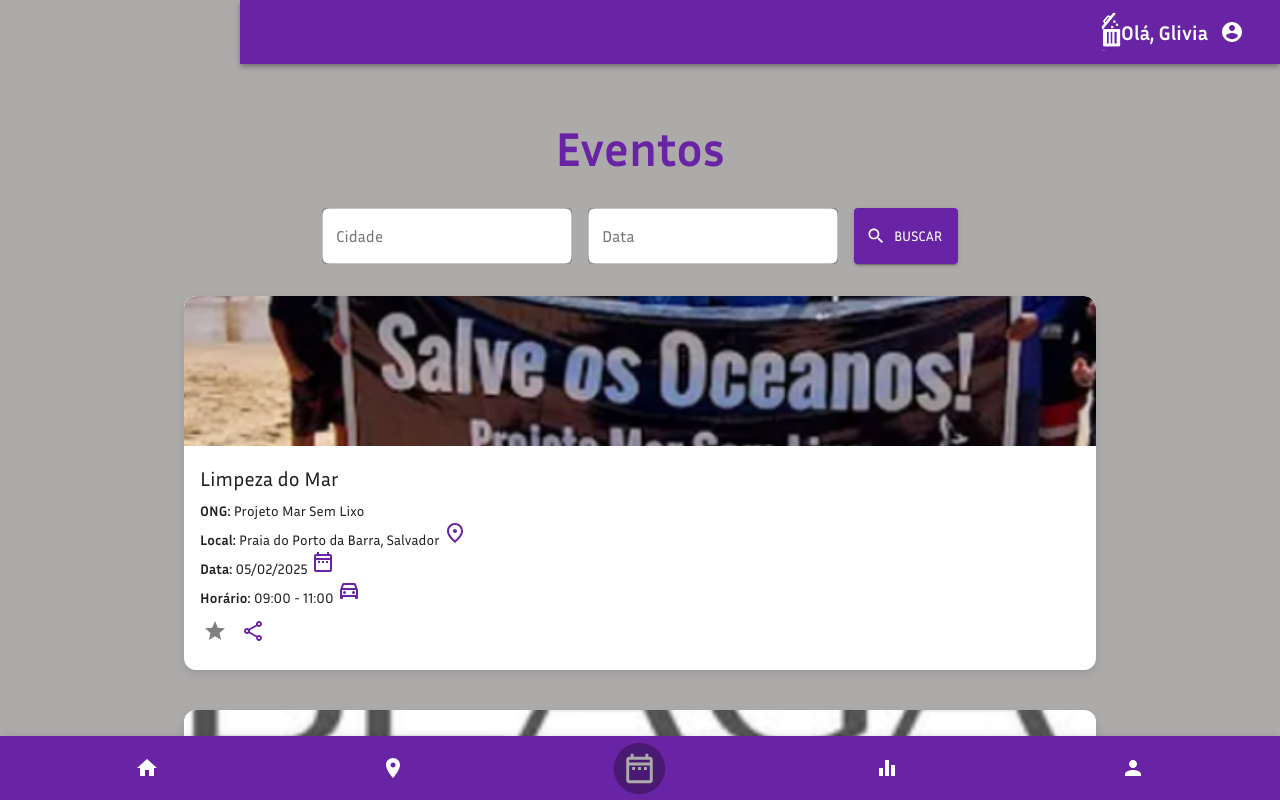
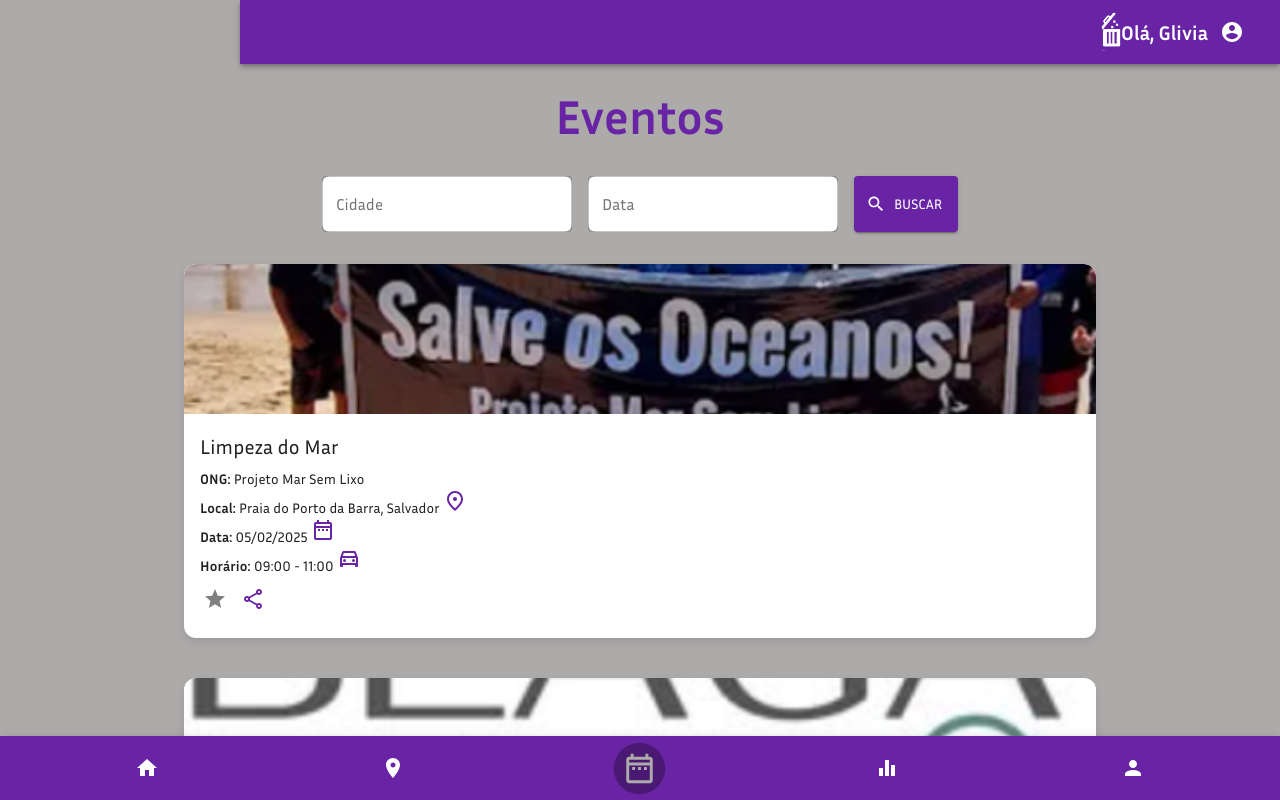
Before and after one commit to pedrorochacr/TP1-IHC, a React (Create React App) app in the folder frontend/: page /eventos in a window 1280 px wide. Built offline with nearby package versions, Linux system fonts and the light colour scheme; no server answers.

Commit message:
fix top margins

```diff
--- a/frontend/src/pages/eventos/index.js
+++ b/frontend/src/pages/eventos/index.js
@@ -31,8 +31,8 @@ const useStyles = makeStyles((theme) => ({
   root: {
     backgroundColor: theme.palette.background.default,
     minHeight: "100vh",
-    padding: theme.spacing(4, 0),
-    marginBottom: theme.spacing(3),
+    //padding: theme.spacing(4, 0),
+    marginBottom: theme.spacing(6),
   },
   header: {
     textAlign: "center",
--- a/frontend/src/pages/locais/index.js
+++ b/frontend/src/pages/locais/index.js
@@ -28,7 +28,7 @@ const useStyles = makeStyles((theme) => ({
     textAlign: "center",
     fontWeight: 700,
     marginBottom: theme.spacing(4),
-    marginTop: theme.spacing(8),
+    //marginTop: theme.spacing(8),
     color: theme.palette.primary.main,
   },
   filterContainer: {
```
